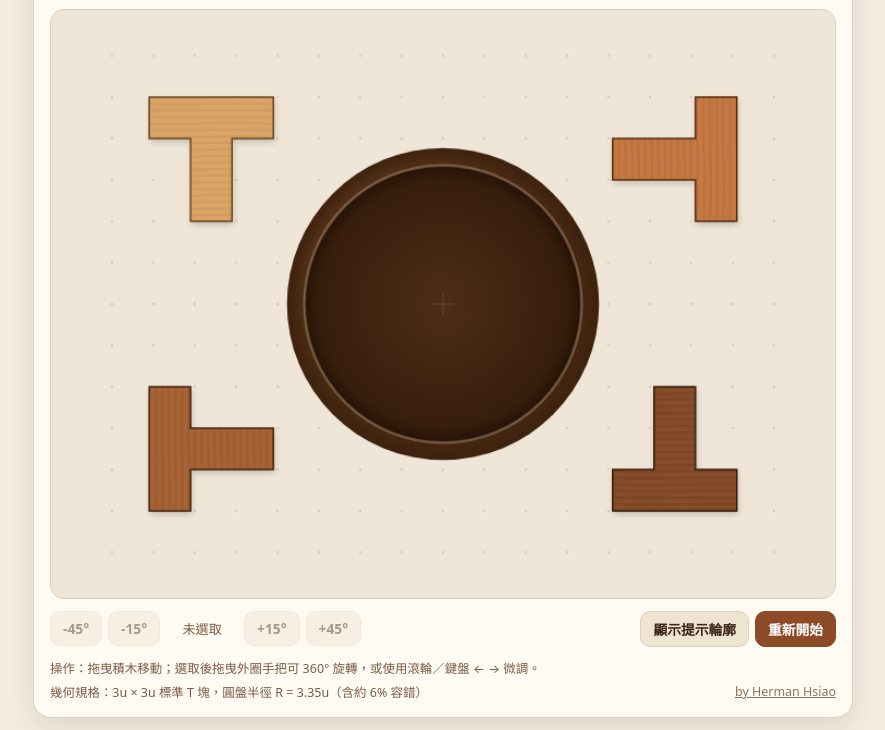
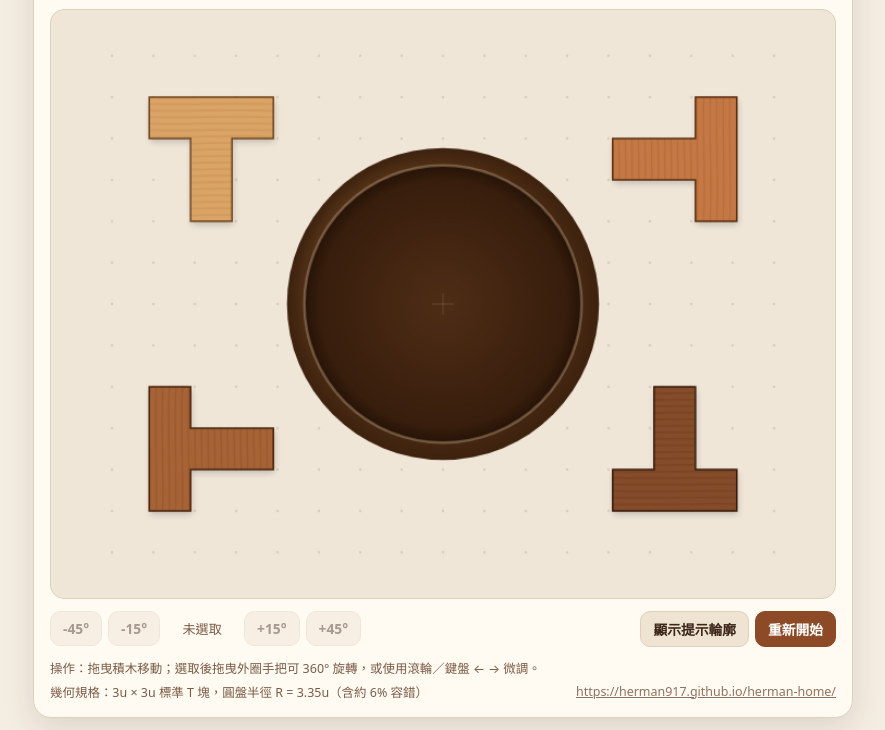
Before and after one commit to herman917/4TPuzzle, a plain HTML site: page index.html in a window 1280 px wide. Shown: the part 77-807 px from the top of the page, without its empty margins (197-1082 px from the left). Drawn offline with Linux system fonts and the light colour scheme.

Commit message:
Standardize footer link to https://herman917.github.io/herman-home/

```diff
--- a/index.html
+++ b/index.html
@@ -418,7 +418,7 @@
     <div class="hint-tip">
       <span>操作：拖曳積木移動；選取後拖曳外圈手把可 360° 旋轉，或使用滾輪／鍵盤 ← → 微調。</span>
       <span>幾何規格：3u × 3u 標準 T 塊，圓盤半徑 R = 3.35u（含約 6% 容錯）</span>
-      <span><a href="https://herman917.github.io/herman-home/" target="_blank" rel="noopener noreferrer" style="color:inherit;text-decoration:underline;opacity:0.85;">by Herman Hsiao</a></span>
+      <span><a href="https://herman917.github.io/herman-home/" target="_blank" rel="noopener noreferrer" style="color:inherit;text-decoration:underline;opacity:0.85;">https://herman917.github.io/herman-home/</a></span>
     </div>
   </div>
 
```
